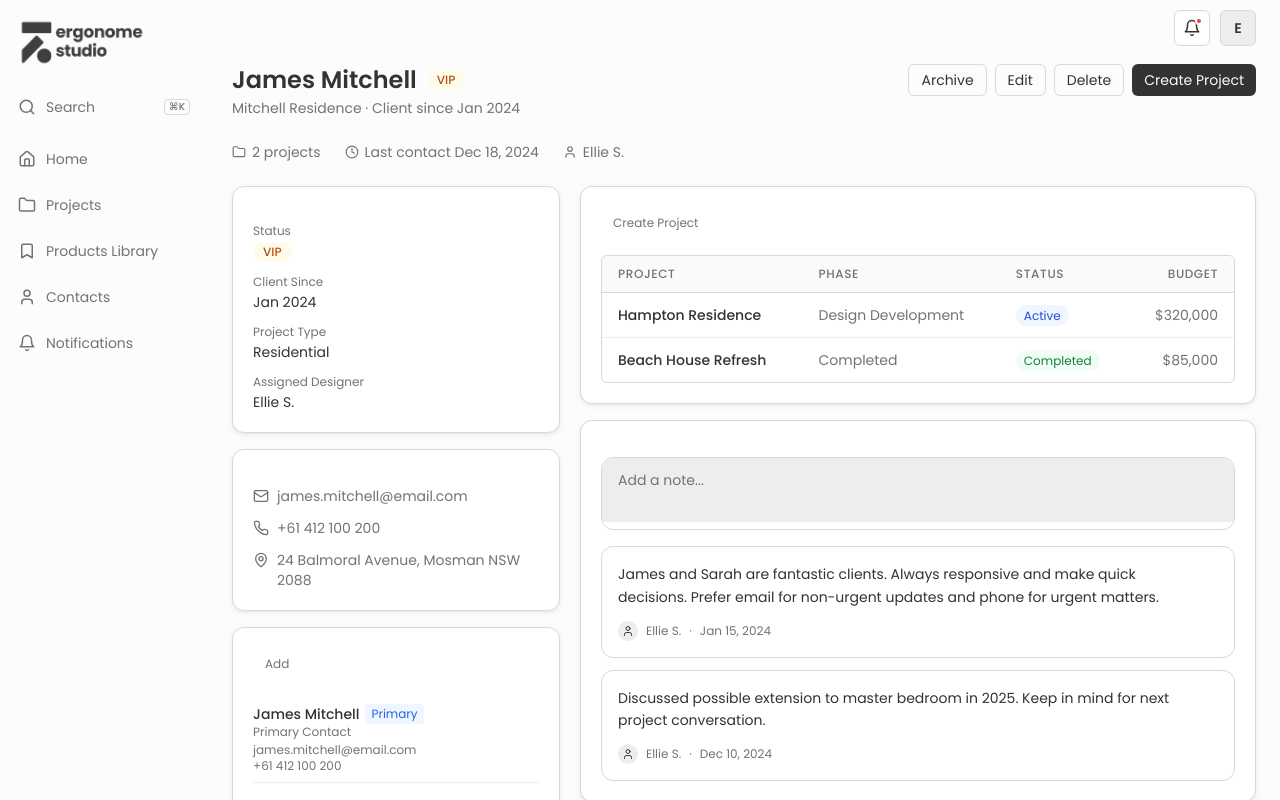
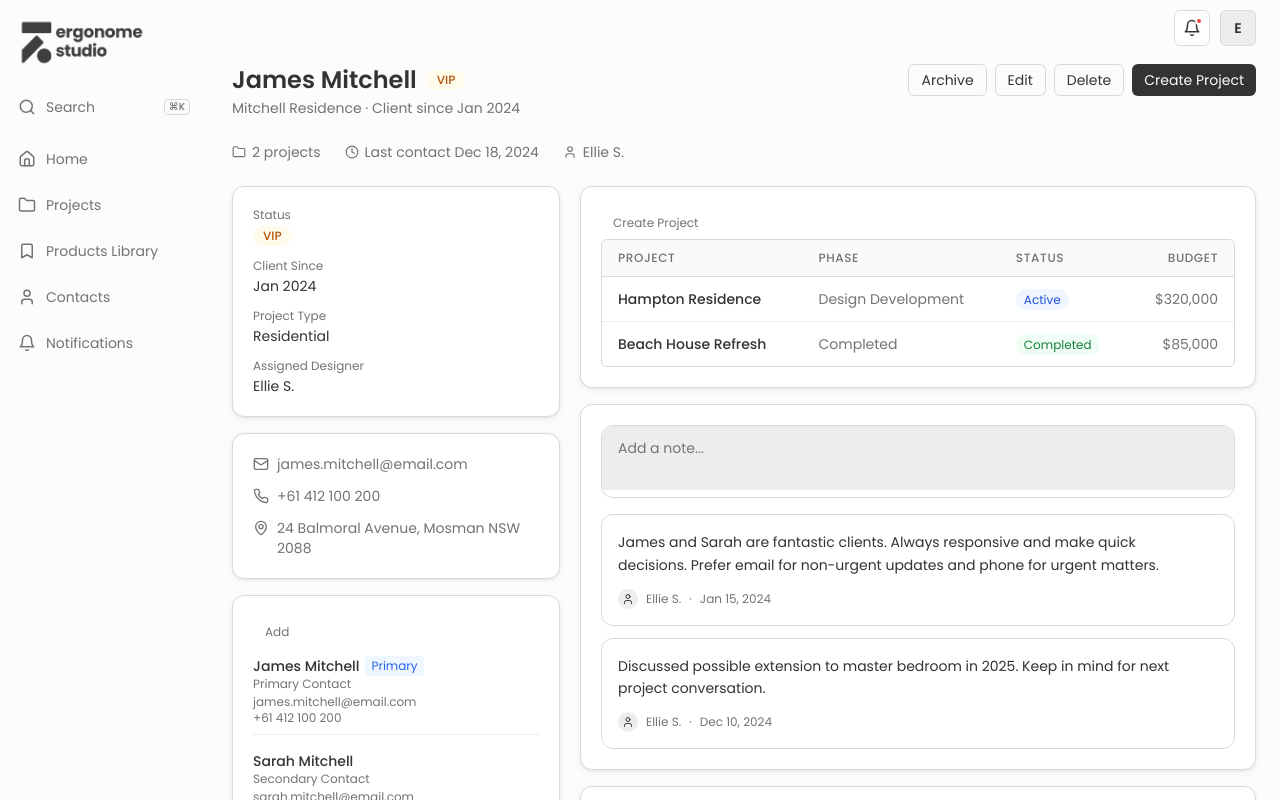
Before and after one commit to mtoma09/studio-os, a Next.js app: page /crm/clients/client-1 in a window 1280 px wide. Built offline with nearby package versions, Linux system fonts and the light colour scheme.

Commit message:
Fix dropdown shift and overview gap

```diff
--- a/components/crm/DetailSection.tsx
+++ b/components/crm/DetailSection.tsx
@@ -12,9 +12,11 @@ interface DetailSectionProps {
 }
 
 export function DetailSection({ title, children, action, editAction }: DetailSectionProps) {
+  const hasHeader = title || action || editAction;
   return (
     <div className="bg-card border border-border rounded-xl p-5 card-base group relative">
-      <div className="flex items-center justify-between mb-4">
+      {hasHeader && (
+        <div className={`flex items-center justify-between ${title ? 'mb-4' : 'mb-0'}`}>
           {title && <h3 className="font-medium text-sm">{title}</h3>}
           <div className="flex items-center gap-2">
             {editAction && (
@@ -35,6 +37,7 @@ export function DetailSection({ title, children, action, editAction }: DetailSec
             )}
           </div>
         </div>
+      )}
       {children}
     </div>
   );
--- a/components/projects/GanttView.tsx
+++ b/components/projects/GanttView.tsx
@@ -85,7 +85,7 @@ function PhaseMenu({ phase, isFirst, isLast, canReorder, onEdit, onDelete, onMov
   }
   const top = rect.bottom + 4;
   const left = Math.min(rect.right - 160, window.innerWidth - 180);
-  return createPortal(
+  return (
     <>
       <button
         ref={btnRef}
@@ -94,6 +94,8 @@ function PhaseMenu({ phase, isFirst, isLast, canReorder, onEdit, onDelete, onMov
       >
         <MoreHorizontal size={15} />
       </button>
+      {createPortal(
+        <>
           <div className="fixed inset-0 z-[60]" style={{ overflow: 'hidden' }} onClick={close} />
           <div
             className="fixed z-[61] w-40 bg-popover border border-border rounded-xl shadow-lg py-1 overflow-hidden"
@@ -118,6 +120,8 @@ function PhaseMenu({ phase, isFirst, isLast, canReorder, onEdit, onDelete, onMov
           </div>
         </>,
         document.body
+      )}
+    </>
   );
 }
 
--- a/components/projects/PlannerTab.tsx
+++ b/components/projects/PlannerTab.tsx
@@ -59,7 +59,7 @@ function TaskMenu({ task, onEdit, onDelete }: TaskMenuProps) {
   }
   const top = rect.bottom + 4;
   const left = Math.min(rect.right - 144, window.innerWidth - 160);
-  return createPortal(
+  return (
     <>
       <button
         ref={btnRef}
@@ -68,6 +68,8 @@ function TaskMenu({ task, onEdit, onDelete }: TaskMenuProps) {
       >
         <MoreHorizontal size={14} />
       </button>
+      {createPortal(
+        <>
           <div className="fixed inset-0 z-[60]" style={{ overflow: 'hidden' }} onClick={close} />
           <div
             className="fixed z-[61] w-36 bg-popover border border-border rounded-xl shadow-lg py-1 overflow-hidden"
@@ -84,6 +86,8 @@ function TaskMenu({ task, onEdit, onDelete }: TaskMenuProps) {
           </div>
         </>,
         document.body
+      )}
+    </>
   );
 }
 
```
Lines whose indentation alone changed are shown as unchanged.
